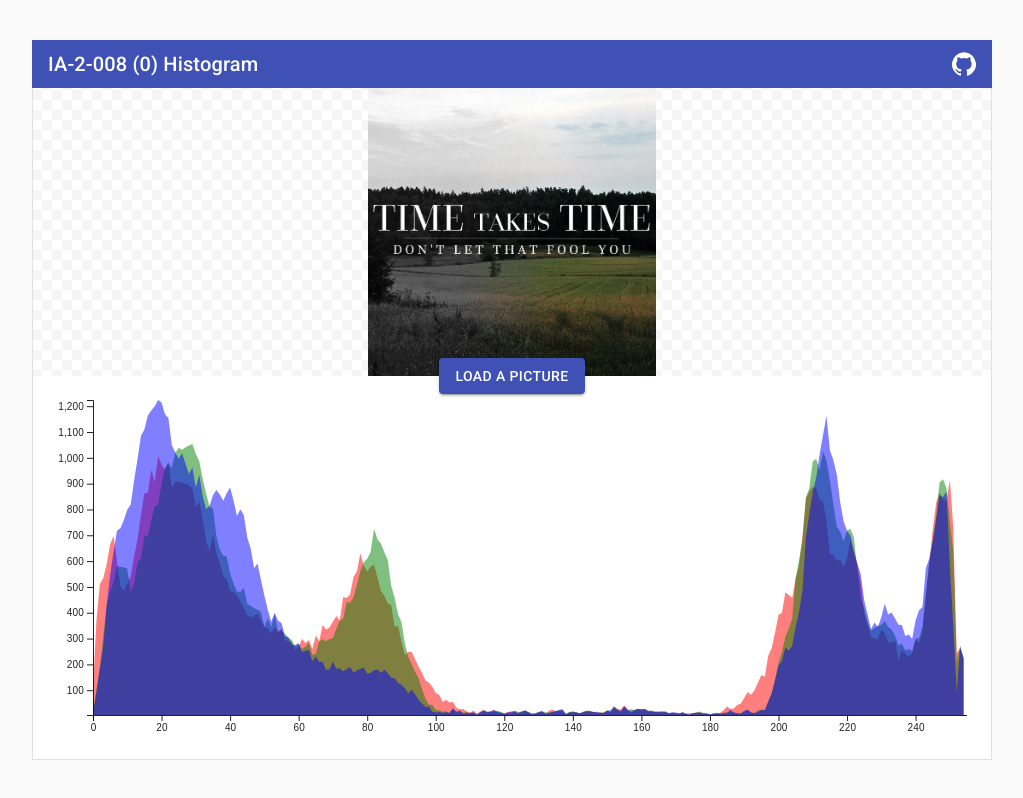
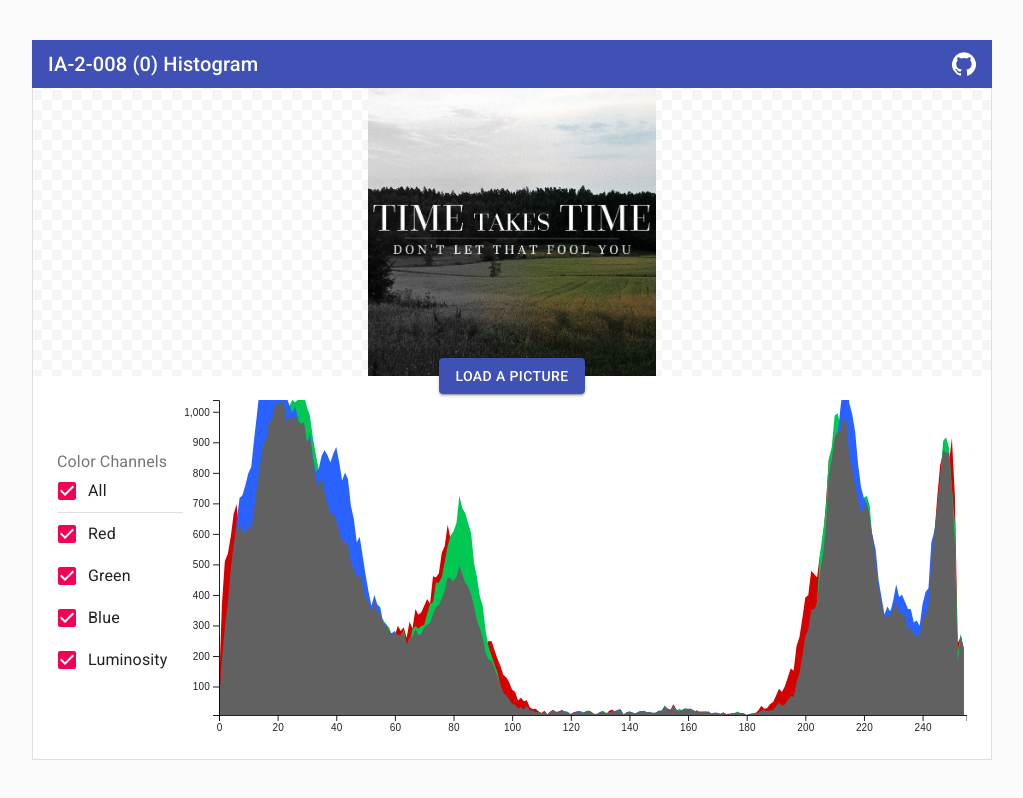
Before and after one commit to DanielGiljam/ia-2-008-0-histogram, a Next.js app: page / in a window 1280 px wide. Shown: the whole page, without its empty margins (128-1151 px from the left). Built offline with nearby package versions, Linux system fonts and the light colour scheme.

Commit message:
Adds styles to SVG path elements and checkbox toggles for color channels shown in histogram

```diff
--- a/src/components/Histogram/histogramMachine/channelState.ts
+++ b/src/components/Histogram/histogramMachine/channelState.ts
@@ -1,10 +1,30 @@
-import {EventObject, StateNodeConfig, StateSchema} from "xstate"
+import {ActionFunction, EventObject, StateNodeConfig, StateSchema} from "xstate"
 
 import {
   ColorChannel,
   HistogramMachineContext,
   HistogramMachineEvent,
 } from "./index"
+
+// #region ACTION IMPLEMENTATIONS
+
+const channelRefs: {[K in ColorChannel]?: SVGPathElement} = {}
+
+export const toggleChannel: ActionFunction<
+  HistogramMachineContext,
+  ChannelCheckEvent<ColorChannel>
+> = (_context, _event, {action}) => {
+  const {channel, display} = (action as unknown) as {
+    channel: ColorChannel;
+    display: "none" | null;
+  }
+  if (!channelRefs[channel]) {
+    channelRefs[channel] = (document.getElementById(
+      channel,
+    ) as unknown) as SVGPathElement
+  }
+  channelRefs[channel].style.display = display
+}
 
 // #region TYPES
 
@@ -26,8 +46,8 @@ interface ChannelCheckEvent<T extends ColorChannel> extends EventObject {
     ? "GREEN.CHECK" | "GREEN.UNCHECK"
     : T extends "blue"
     ? "BLUE.CHECK" | "BLUE.UNCHECK"
-    : T extends "alpha"
-    ? "ALPHA.CHECK" | "ALPHA.UNCHECK"
+    : T extends "luminosity"
+    ? "LUMINOSITY.CHECK" | "LUMINOSITY.UNCHECK"
     : unknown;
 }
 
@@ -52,10 +72,20 @@ function channelState<T extends ColorChannel> (
         on: {
           [channel.toUpperCase() + ".UNCHECK"]: "unchecked",
         },
+        onEntry: {
+          type: "toggleChannel",
+          display: null,
+          channel,
+        },
       },
       unchecked: {
         on: {
-          [channel.toUpperCase() + ".UNCHECK"]: "checked",
+          [channel.toUpperCase() + ".CHECK"]: "checked",
+        },
+        onEntry: {
+          type: "toggleChannel",
+          display: "none",
+          channel,
         },
       },
     },
--- a/src/components/Histogram/histogramMachine/d3-isolated/drawHistogram.js
+++ b/src/components/Histogram/histogramMachine/d3-isolated/drawHistogram.js
@@ -1,8 +1,21 @@
+import blue from "@material-ui/core/colors/blue"
+import green from "@material-ui/core/colors/green"
+import grey from "@material-ui/core/colors/grey"
+import red from "@material-ui/core/colors/red"
+
 import * as d3 from "d3"
 
+const margins = {left: 36, bottom: 20}
+let rect
+const blendMode = "normal"
+const opacity = 1
+const luminosityBlendMode = blendMode
+const luminosityOpacity = opacity
+
 function drawHistogram (data) {
-  const margins = {left: 36, bottom: 20}
-  const rect = document.getElementById("histogram").getBoundingClientRect()
+  if (!rect) {
+    rect = document.getElementById("histogram").getBoundingClientRect()
+  }
 
   const height = rect.height - margins.bottom
   const width = rect.width - margins.left
@@ -14,7 +27,9 @@ function drawHistogram (data) {
     .attr("height", "100%")
     .append("g")
     .attr("transform", `translate(${margins.left},0)`)
+    .attr("style", "isolation: isolate")
 
+  // TODO: find a way to avoid doing data.shift()
   data.shift()
 
   const r = []
@@ -31,10 +46,7 @@ function drawHistogram (data) {
 
   const yScale = d3
     .scaleLinear()
-    .domain([
-      d3.min([d3.min(r), d3.min(g), d3.min(b), d3.min(l)]),
-      d3.max([d3.max(r), d3.max(g), d3.max(b), d3.max(l)]),
-    ])
+    .domain([d3.min(l), d3.max(l)])
     .range([height, 0])
   const xScale = d3.scaleLinear().domain([0, data.length]).range([0, width])
   const area = d3
@@ -52,22 +64,32 @@ function drawHistogram (data) {
 
   svg
     .append("path")
-    .attr("fill", "red")
-    .style("opacity", 0.5)
+    .attr("id", "red")
+    .attr("fill", red.A700)
     .attr("d", area(r))
-    .attr("id", "red")
+    .style("mix-blend-mode", blendMode)
+    .style("opacity", opacity)
   svg
     .append("path")
-    .attr("fill", "green")
-    .style("opacity", 0.5)
+    .attr("id", "green")
+    .attr("fill", green.A700)
     .attr("d", area(g))
-    .attr("id", "green")
+    .style("mix-blend-mode", blendMode)
+    .style("opacity", opacity)
   svg
     .append("path")
-    .attr("fill", "blue")
-    .style("opacity", 0.5)
+    .attr("id", "blue")
+    .attr("fill", blue.A700)
     .attr("d", area(b))
-    .attr("id", "blue")
+    .style("mix-blend-mode", blendMode)
+    .style("opacity", opacity)
+  svg
+    .append("path")
+    .attr("id", "luminosity")
+    .attr("fill", grey[700])
+    .attr("d", area(l))
+    .style("mix-blend-mode", luminosityBlendMode)
+    .style("opacity", luminosityOpacity)
 
   svg.append("g").call(yAxis)
   svg.append("g").call(xAxis).attr("transform", `translate(0,${height})`)
--- a/src/components/Histogram/histogramMachine/generateHistogram.ts
+++ b/src/components/Histogram/histogramMachine/generateHistogram.ts
@@ -12,7 +12,7 @@ const histogramDataObject: HistogramDataObject = {
   red: 0,
   green: 0,
   blue: 0,
-  alpha: 0,
+  luminosity: 0,
 }
 
 export interface DataEvent extends EventObject {
--- a/src/components/Histogram/histogramMachine/index.ts
+++ b/src/components/Histogram/histogramMachine/index.ts
@@ -10,6 +10,7 @@ import {
 import channelState, {
   ChannelStateEvent,
   ChannelStateSchema,
+  toggleChannel,
 } from "./channelState"
 import generateHistogram, {DataEvent} from "./generateHistogram"
 
@@ -21,7 +22,6 @@ const setData = assign<HistogramMachineContext, DoneInvokeEvent<HistogramData>>(
       console.log(
         "[histogramMachine.actions]: [setData]: Setting histogram data...",
       )
-      // debugger
       return data
     },
   },
@@ -36,7 +36,7 @@ const logError: ActionFunction<
 
 // #region TYPES
 
-export type ColorChannel = "red" | "green" | "blue" | "alpha"
+export type ColorChannel = "red" | "green" | "blue" | "luminosity"
 
 export type HistogramDataObject = {[K in ColorChannel]: number}
 
@@ -58,7 +58,7 @@ export interface HistogramMachineSchema
         red: ChannelStateSchema<"red">;
         green: ChannelStateSchema<"green">;
         blue: ChannelStateSchema<"blue">;
-        alpha: ChannelStateSchema<"alpha">;
+        luminosity: ChannelStateSchema<"luminosity">;
       };
     };
     error: {};
@@ -109,7 +109,7 @@ const histogramMachine = Machine<
           red: channelState("red"),
           green: channelState("green"),
           blue: channelState("blue"),
-          alpha: channelState("alpha"),
+          luminosity: channelState("luminosity"),
         },
         on: {
           CHECK: {
@@ -117,7 +117,7 @@ const histogramMachine = Machine<
               "idle.red.checked",
               "idle.green.checked",
               "idle.blue.checked",
-              "idle.alpha.checked",
+              "idle.luminosity.checked",
             ],
           },
           UNCHECK: {
@@ -125,7 +125,7 @@ const histogramMachine = Machine<
               "idle.red.unchecked",
               "idle.green.unchecked",
               "idle.blue.unchecked",
-              "idle.alpha.unchecked",
+              "idle.luminosity.unchecked",
             ],
           },
         },
@@ -140,6 +140,7 @@ const histogramMachine = Machine<
     actions: {
       setData,
       logError,
+      toggleChannel,
     },
   },
 )
--- a/src/components/Histogram/index.tsx
+++ b/src/components/Histogram/index.tsx
@@ -1,12 +1,17 @@
-import {useEffect} from "react"
+import {ReactNode, useEffect} from "react"
 
 import {useMachine} from "@xstate/react"
 
-import {CircularProgress, Typography} from "@material-ui/core"
+import Checkbox from "@material-ui/core/Checkbox"
+import CircularProgress from "@material-ui/core/CircularProgress"
+import Divider from "@material-ui/core/Divider"
+import FormControl from "@material-ui/core/FormControl"
+import FormControlLabel from "@material-ui/core/FormControlLabel"
+import FormGroup from "@material-ui/core/FormGroup"
+import FormLabel from "@material-ui/core/FormLabel"
+import Typography from "@material-ui/core/Typography"
 
 import {Theme, createStyles, makeStyles} from "@material-ui/core/styles"
-
-import {Line, LineChart, ResponsiveContainer, Tooltip, YAxis} from "recharts"
 
 import {breakpoint as bp} from "../../theme/constants"
 
@@ -17,7 +22,6 @@ const useStyles = makeStyles((theme: Theme) =>
     histogram: {
       alignItems: "center",
       display: "flex",
-      flexDirection: "column",
       flexGrow: 1,
       justifyContent: "center",
       minHeight: theme.breakpoints.values[bp] * 0.2,
@@ -33,6 +37,8 @@ const useStyles = makeStyles((theme: Theme) =>
 
 const errorMessage =
   "Encountered unknown error when generating histogram data. See console for more information."
+
+const colorChannels = ["red", "green", "blue", "luminosity"]
 
 interface HistogramProps {
   imageData?: ImageData;
@@ -53,7 +59,62 @@ function Histogram ({imageData}: HistogramProps): JSX.Element {
       contents = <Typography>{errorMessage}</Typography>
       break
     default:
-      contents = undefined
+      contents = (
+        <form>
+          <FormControl component={"fieldset"}>
+            <FormLabel component={"legend"}>Color Channels</FormLabel>
+            <FormGroup>
+              {((): ReactNode => {
+                const states = colorChannels.map((colorChannel) =>
+                  state.matches(`idle.${colorChannel}.checked`),
+                )
+                const allChecked = states.every((state) => state)
+                const allUnchecked = states.every((state) => !state)
+                return [
+                  <FormControlLabel
+                    key={"all"}
+                    control={
+                      <Checkbox
+                        checked={allChecked}
+                        indeterminate={!allChecked && !allUnchecked}
+                        onChange={(): void => {
+                          send(allChecked ? "UNCHECK" : "CHECK")
+                        }}
+                      />
+                    }
+                    label={"All"}
+                  />,
+                  <Divider key={"divider"} />,
+                  ...colorChannels.map((colorChannel, index) => {
+                    const checked = states[index]
+                    const label = colorChannel.replace(/^./, (match) =>
+                      match.toUpperCase(),
+                    )
+                    return (
+                      <FormControlLabel
+                        key={label}
+                        control={
+                          <Checkbox
+                            checked={checked}
+                            onChange={(): void => {
+                              send(
+                                `${colorChannel.toUpperCase()}.${
+                                  checked ? "UNCHECK" : "CHECK"
+                                }`,
+                              )
+                            }}
+                          />
+                        }
+                        label={label}
+                      />
+                    )
+                  }),
+                ]
+              })()}
+            </FormGroup>
+          </FormControl>
+        </form>
+      )
   }
   return (
     <div className={styles.histogram}>
```
